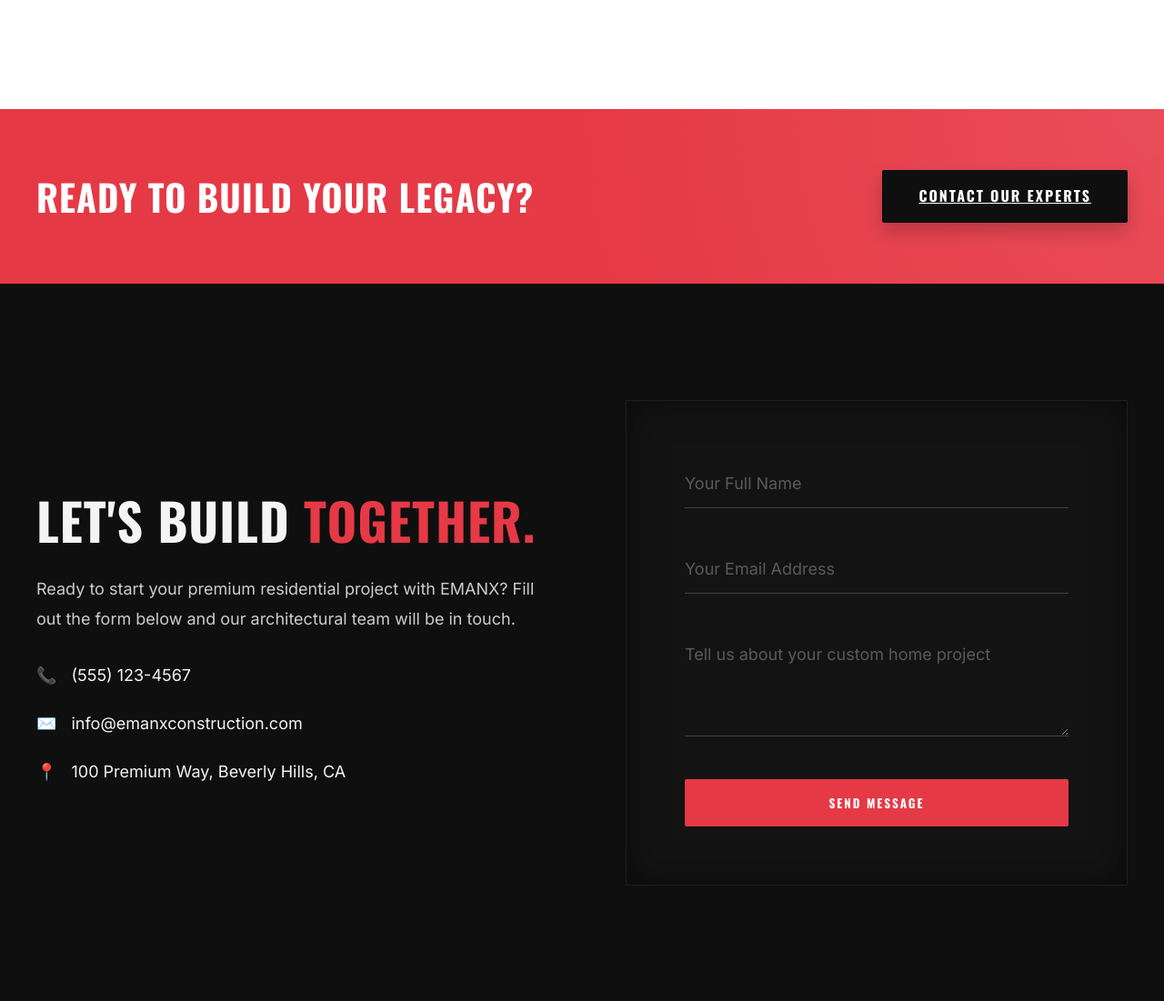
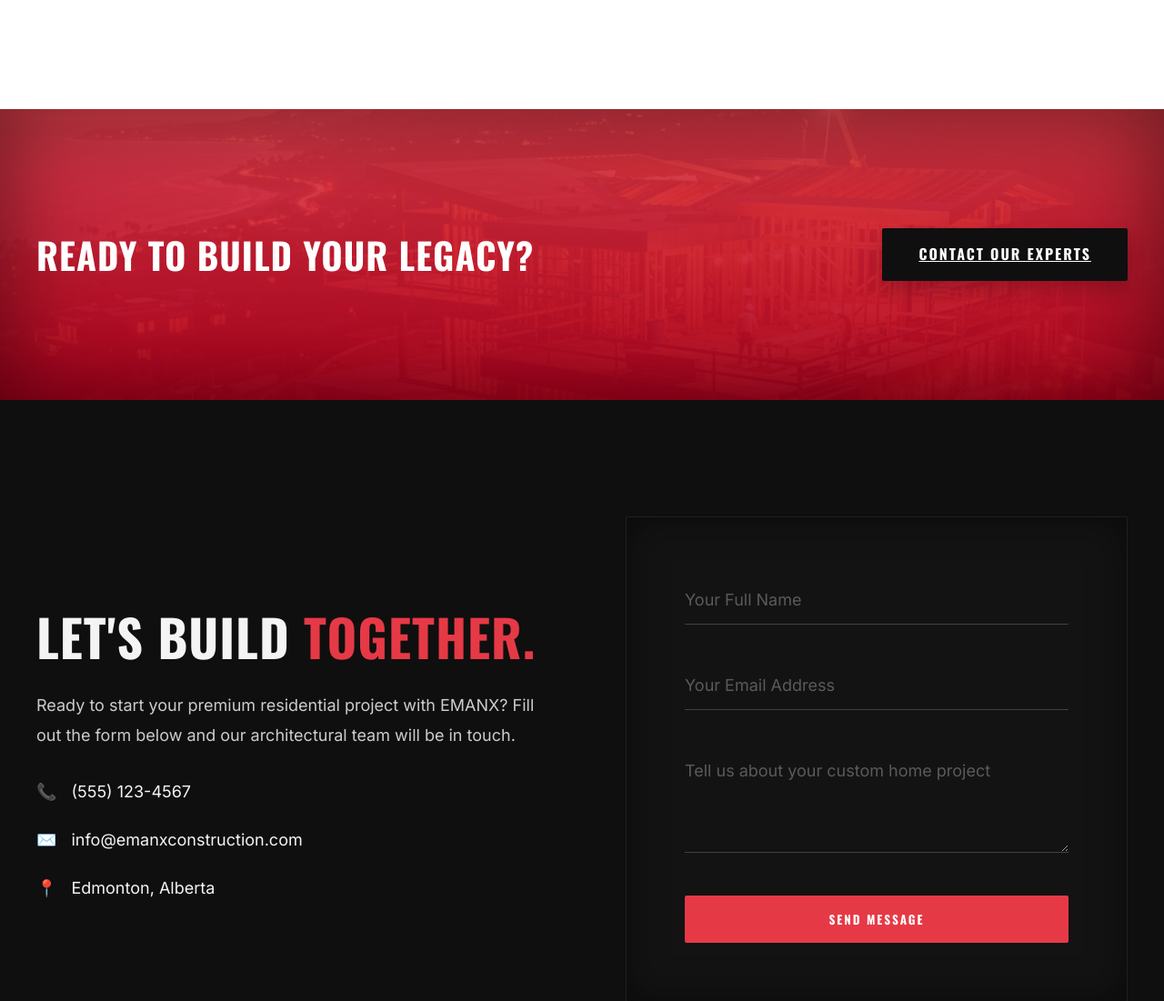
Before and after one commit to orvillewilliams010-cloud/emanx-construction, a website built with Vite: page index.html in a window 1280 px wide. Shown: the part 3000-4101 px from the top of the page at 91% size. Built offline with nearby package versions, Linux system fonts and the light colour scheme.

Commit message:
Update location to Edmonton and add premium parallax image overlay to CTA

```diff
--- a/index.html
+++ b/index.html
@@ -162,7 +162,7 @@
               <ul class="contact-details">
                 <li><span class="text-red">📞</span> (555) 123-4567</li>
                 <li><span class="text-red">✉️</span> info@emanxconstruction.com</li>
-                <li><span class="text-red">📍</span> 100 Premium Way, Beverly Hills, CA</li>
+                <li><span class="text-red">📍</span> Edmonton, Alberta</li>
               </ul>
             </div>
             <form class="contact-form slide-up delay-1">
--- a/style.css
+++ b/style.css
@@ -485,9 +485,13 @@
 
 /* Red CTA Strip */
 .red-cta {
-  background-color: var(--color-primary);
-  padding: 4rem 2rem;
-  background-image: radial-gradient(circle at top right, rgba(255,255,255,0.1) 0%, transparent 50%);
+  padding: 8rem 2rem;
+  background-image: linear-gradient(rgba(230, 57, 70, 0.88), rgba(176, 0, 29, 0.95)), url('/cta-bg.png');
+  background-size: cover;
+  background-position: center;
+  background-attachment: fixed;
+  position: relative;
+  box-shadow: inset 0 0 100px rgba(0,0,0,0.5);
 }
 
 .flex-cta {
```
Also changed, not shown: public/cta-bg.png (added).
